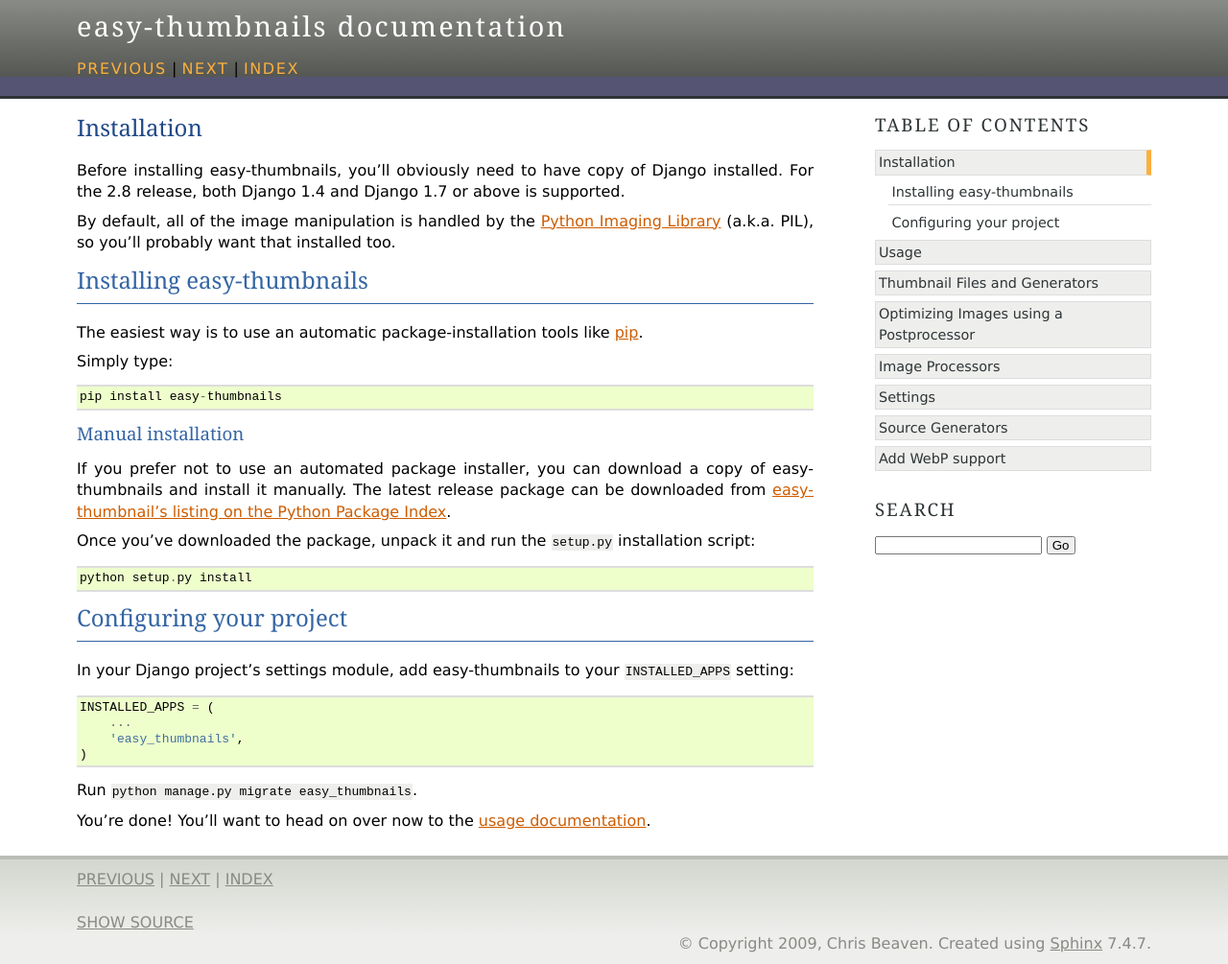
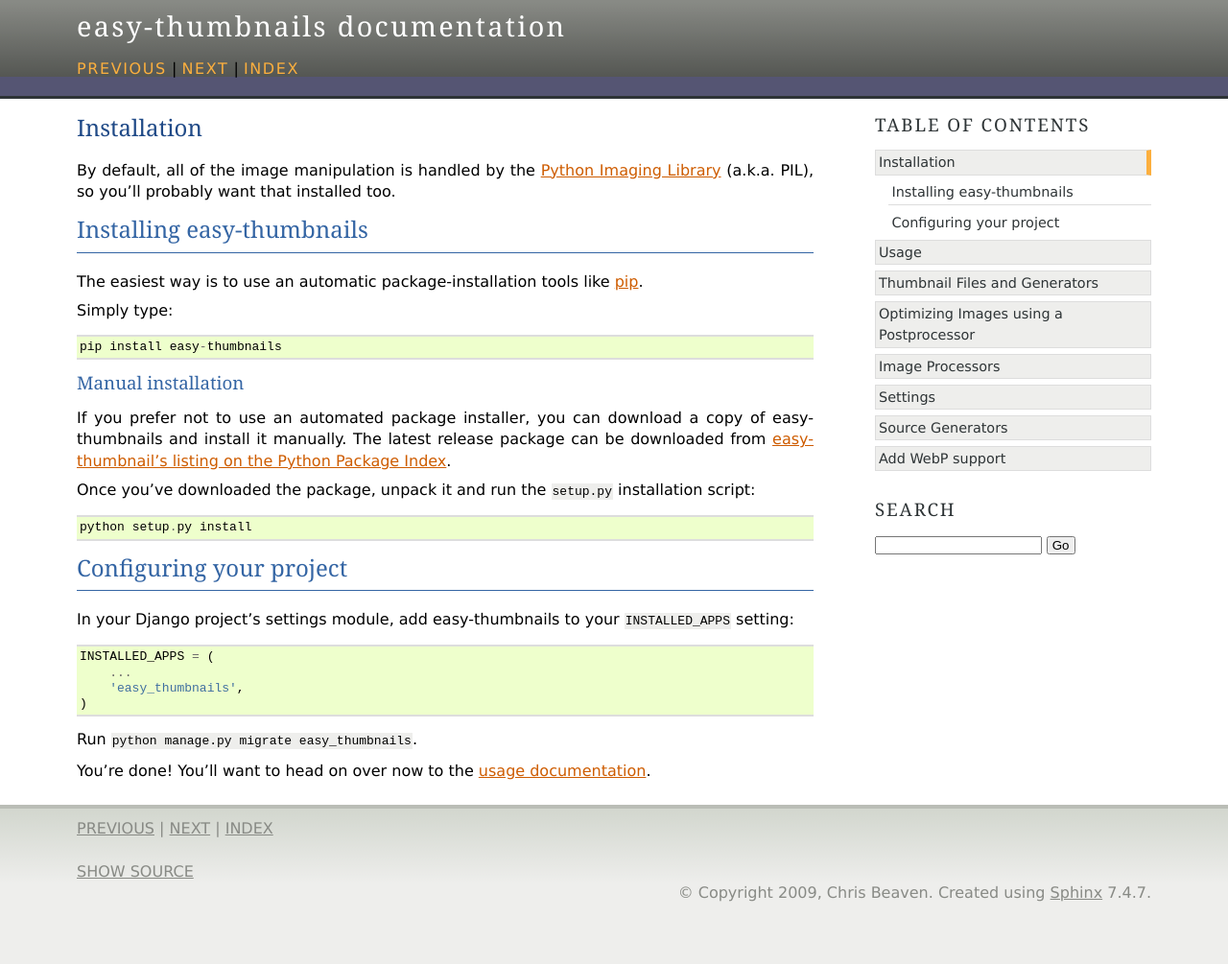
Before and after one commit to SmileyChris/easy-thumbnails, a Sphinx documentation site: the page built from docs/install.rst, in a window 1280 px wide. Shown: the whole page at 96% size. Built offline with Sphinx 7.4.7, drawn with Linux system fonts in a browser that asks for light colours; the version number could not be read and is left out; after the commit the page ends 953 px from its top, so only the background shows below that.

Commit message:
remove obsolete instructions

```diff
--- a/docs/install.rst
+++ b/docs/install.rst
@@ -1,10 +1,6 @@
 ============
 Installation
 ============
-
-Before installing easy-thumbnails, you'll obviously need to have copy of
-Django installed. For the |version| release, both Django 1.4 and Django 1.7 or
-above is supported.
 
 By default, all of the image manipulation is handled by the
 `Python Imaging Library`__ (a.k.a. PIL), so you'll probably want that
@@ -23,6 +19,7 @@
 Simply type::
 
     pip install easy-thumbnails
+
 
 Manual installation
 -------------------
```
